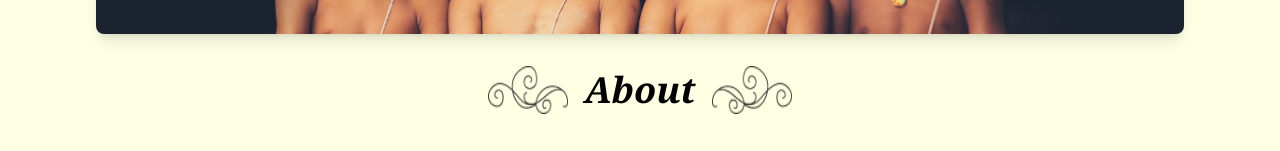
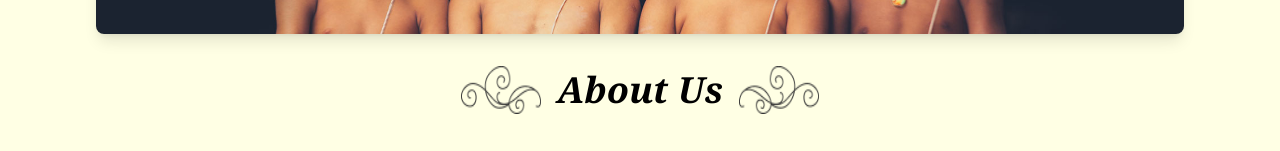
Before and after one commit to dishaagrawalcodes/Atmavidya, a React (Vite) app in the folder frontend/: page /about in a window 1280 px wide. Shown: the part 434-585 px from the top of the page. Built offline with nearby package versions, Linux system fonts and the light colour scheme; no server answers; a web font is replaced by a local one.

Commit message:
Update About.jsx

```diff
--- a/frontend/src/components/About.jsx
+++ b/frontend/src/components/About.jsx
@@ -16,7 +16,7 @@ const About = () => {
             alt="Left decorative swirl"
             className="w-20 h-12"
           />
-          <span className="italic font-serif">About</span>
+          <span className="italic font-serif">About Us</span>
           <img
             src="/assets/title_right.png"
             alt="Right decorative swirl"
```
